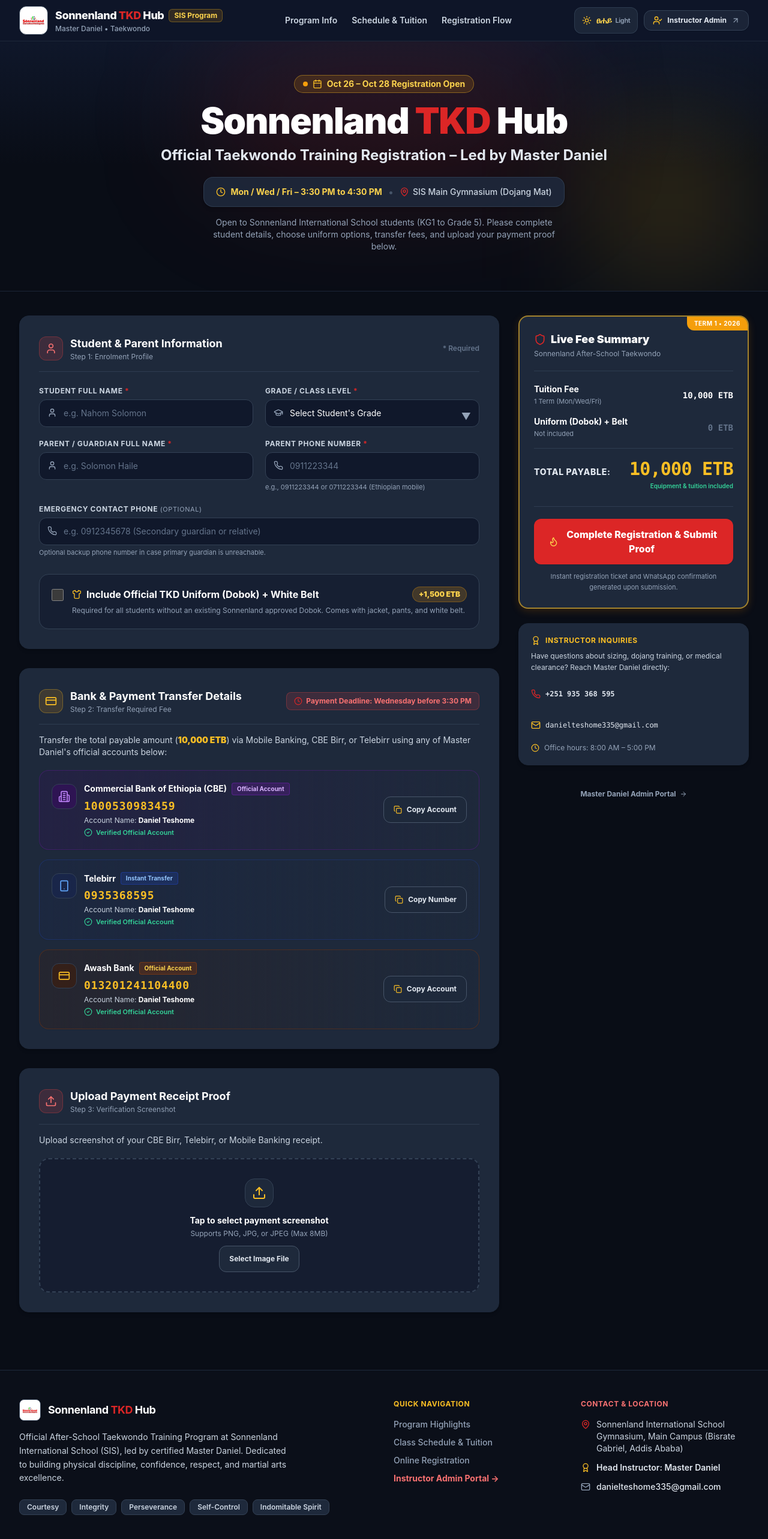
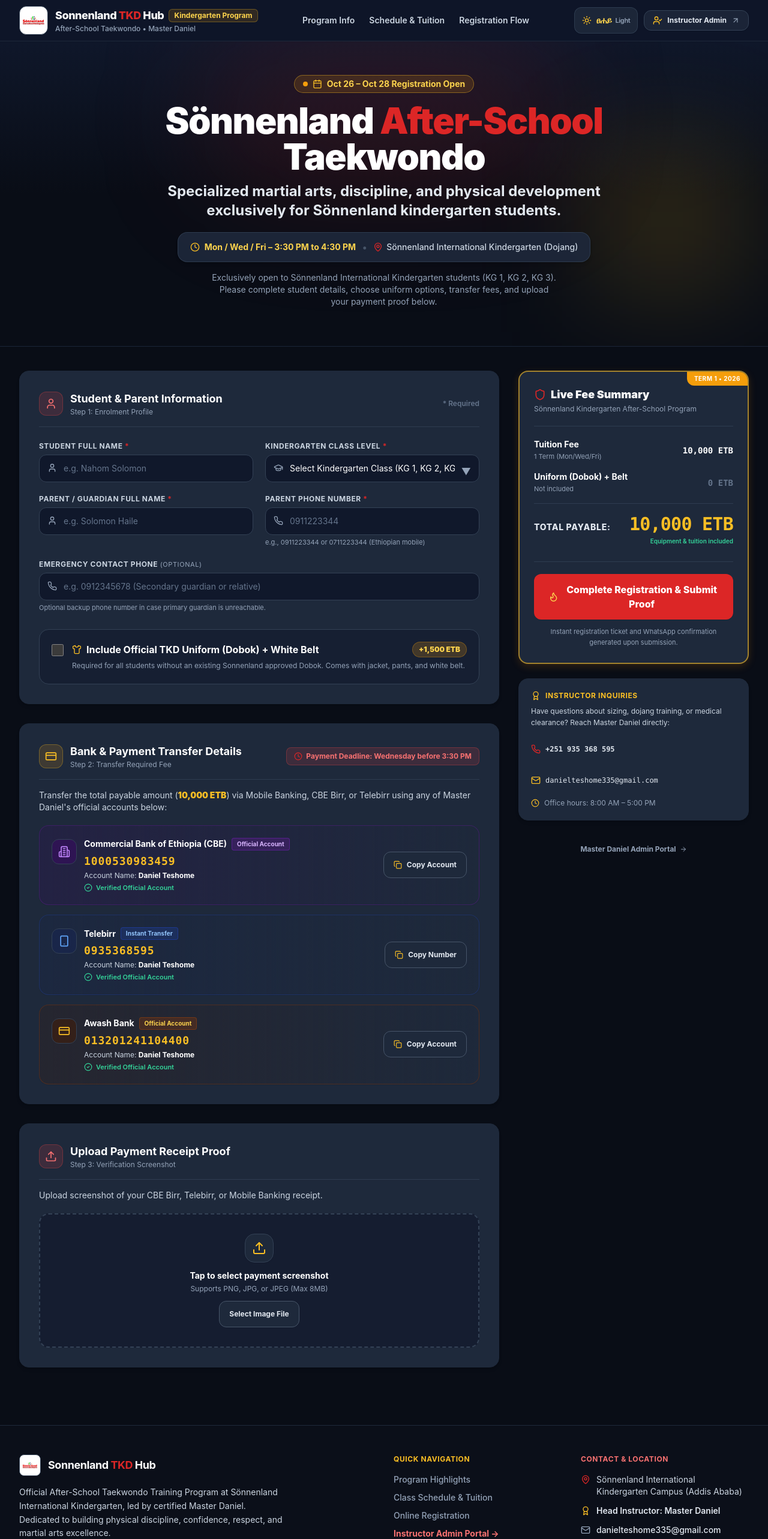
Before and after one commit to danitdk/sonnenland-tkd-hub, a Next.js app: page / in a window 1280 px wide. Shown: the top 2566 px of the page at 60% size. Built offline with nearby package versions, Linux system fonts and the light colour scheme.

Commit message:
feat: add Light and Dark mode theme toggle (sun & moon switcher)

```diff
--- a/src/app/admin/page.js
+++ b/src/app/admin/page.js
@@ -44,13 +44,9 @@ import Badge from "@/components/Badge";
 import ThemeToggle from "@/components/ThemeToggle";
 
 const GRADES = [
-  "KG1",
-  "KG2",
-  "Grade 1",
-  "Grade 2",
-  "Grade 3",
-  "Grade 4",
-  "Grade 5",
+  "KG 1",
+  "KG 2",
+  "KG 3",
 ];
 
 const UNIFORM_SIZES = [
@@ -58,20 +54,18 @@ const UNIFORM_SIZES = [
   "110cm",
   "120cm",
   "130cm",
-  "140cm",
-  "150cm+",
 ];
 
 const SEED_REGISTRATIONS = [
   {
     id: "TKD-2026-1042",
     studentName: "Nahom Solomon",
-    grade: "Grade 3",
+    grade: "KG 3",
     parentName: "Solomon Haile",
     parentPhone: "0911223344",
     emergencyPhone: "0912345678",
     includeUniform: true,
-    uniformSize: "130cm",
+    uniformSize: "120cm",
     uniformStatus: "Needed",
     tuitionFee: 10000,
     uniformFee: 1500,
@@ -86,7 +80,7 @@ const SEED_REGISTRATIONS = [
   {
     id: "TKD-2026-1043",
     studentName: "Selamawit Tadesse",
-    grade: "Grade 4",
+    grade: "KG 2",
     parentName: "Tadesse Bekele",
     parentPhone: "0912445566",
     emergencyPhone: "N/A",
@@ -105,7 +99,7 @@ const SEED_REGISTRATIONS = [
   {
     id: "TKD-2026-1044",
     studentName: "Ephraim Yohannes",
-    grade: "KG2",
+    grade: "KG 2",
     parentName: "Yohannes Girma",
     parentPhone: "0918778899",
     emergencyPhone: "0911002233",
@@ -125,12 +119,12 @@ const SEED_REGISTRATIONS = [
   {
     id: "TKD-2026-1045",
     studentName: "Liya Mekonnen",
-    grade: "Grade 1",
+    grade: "KG 1",
     parentName: "Mekonnen Tesfaye",
     parentPhone: "0920112233",
     emergencyPhone: "N/A",
     includeUniform: true,
-    uniformSize: "120cm",
+    uniformSize: "100cm",
     uniformStatus: "Delivered",
     tuitionFee: 10000,
     uniformFee: 1500,
@@ -144,7 +138,7 @@ const SEED_REGISTRATIONS = [
   {
     id: "TKD-2026-1046",
     studentName: "Dawit Abebe",
-    grade: "Grade 5",
+    grade: "KG 3",
     parentName: "Abebe Kebede",
     parentPhone: "0911334455",
     emergencyPhone: "0911998877",
@@ -181,11 +175,11 @@ export default function InstructorAdminDashboard() {
   const [isAddModalOpen, setIsAddModalOpen] = useState(false);
   const [addForm, setAddForm] = useState({
     studentName: "",
-    grade: "Grade 1",
+    grade: "KG 1",
     parentName: "",
     parentPhone: "",
     includeUniform: false,
-    uniformSize: "120cm",
+    uniformSize: "110cm",
     paymentStatus: "Pending",
     notes: "",
   });
@@ -219,7 +213,7 @@ export default function InstructorAdminDashboard() {
           const normalized = parsed.map((item, idx) => ({
             id: item.id || `TKD-2026-${1000 + idx}`,
             studentName: item.studentName || "Unknown Student",
-            grade: item.grade || "Grade 1",
+            grade: item.grade || "KG 1",
             parentName: item.parentName || "Unknown Parent",
             parentPhone: item.parentPhone || "0911000000",
             emergencyPhone: item.emergencyPhone || "N/A",
@@ -415,11 +409,11 @@ export default function InstructorAdminDashboard() {
 
     setAddForm({
       studentName: "",
-      grade: "Grade 1",
+      grade: "KG 1",
       parentName: "",
       parentPhone: "",
       includeUniform: false,
-      uniformSize: "120cm",
+      uniformSize: "110cm",
       paymentStatus: "Pending",
       notes: "",
     });
@@ -463,9 +457,7 @@ export default function InstructorAdminDashboard() {
     }
 
     let matchesGrade = true;
-    if (filterGrade === "KG") {
-      matchesGrade = s.grade.startsWith("KG");
-    } else if (filterGrade !== "ALL") {
+    if (filterGrade !== "ALL") {
       matchesGrade = s.grade === filterGrade;
     }
 
@@ -554,7 +546,7 @@ export default function InstructorAdminDashboard() {
             Instructor Portal
           </h2>
           <p className="mt-1 text-sm font-bold text-amber-700 dark:text-amber-400">
-            Master Daniel • Sonnenland International School
+            Master Daniel • Sönnenland International Kindergarten
           </p>
           <p className="mt-2 text-xs text-slate-500 dark:text-slate-400">
             Please enter the 4-digit Master PIN to unlock the enrollment administration dashboard.
@@ -689,7 +681,7 @@ export default function InstructorAdminDashboard() {
                 {/* eslint-disable-next-line @next/next/no-img-element */}
                 <img
                   src="/logo.png"
-                  alt="Sonnenland International School Logo"
+                  alt="Sönnenland International Kindergarten Logo"
                   className="h-full w-full object-contain"
                   onError={(e) => {
                     e.currentTarget.onerror = null;
@@ -701,7 +693,7 @@ export default function InstructorAdminDashboard() {
                 <h1 className="text-sm sm:text-base font-black text-slate-900 dark:text-white leading-tight truncate">
                   Instructor Portal — Master Daniel
                 </h1>
-                <p className="text-[11px] text-slate-500 dark:text-slate-400 hidden sm:block">Sonnenland International School (SIS)</p>
+                <p className="text-[11px] text-slate-500 dark:text-slate-400 hidden sm:block">Sönnenland International Kindergarten (SIK)</p>
               </div>
             </div>
           </div>
@@ -766,7 +758,7 @@ export default function InstructorAdminDashboard() {
               </span>
               <span className="text-[11px] font-semibold text-emerald-700 dark:text-emerald-400">Students</span>
             </div>
-            <p className="mt-1 text-[11px] text-slate-500 dark:text-slate-400 truncate">KG1 to Grade 5</p>
+            <p className="mt-1 text-[11px] text-slate-500 dark:text-slate-400 truncate">KG 1 to KG 3</p>
           </div>
 
           <div className="rounded-2xl border border-slate-200 dark:border-slate-800 bg-white dark:bg-[#1E293B] p-4 sm:p-5 shadow-sm transition-all hover:border-emerald-400">
@@ -879,13 +871,10 @@ export default function InstructorAdminDashboard() {
                 onChange={(e) => setFilterGrade(e.target.value)}
                 className="min-h-[44px] col-span-2 sm:col-span-1 rounded-xl border border-slate-300 dark:border-slate-700 bg-white dark:bg-slate-800 px-3 py-2 text-xs font-medium text-slate-800 dark:text-slate-200 focus:border-amber-600 focus:outline-none shadow-sm"
               >
-                <option value="ALL">All Grades</option>
-                <option value="KG">Kindergarten (KG1/KG2)</option>
-                <option value="Grade 1">Grade 1</option>
-                <option value="Grade 2">Grade 2</option>
-                <option value="Grade 3">Grade 3</option>
-                <option value="Grade 4">Grade 4</option>
-                <option value="Grade 5">Grade 5</option>
+                <option value="ALL">All Kindergarten Classes</option>
+                <option value="KG 1">KG 1</option>
+                <option value="KG 2">KG 2</option>
+                <option value="KG 3">KG 3</option>
               </select>
             </div>
 
@@ -1282,7 +1271,7 @@ export default function InstructorAdminDashboard() {
               Showing {filteredStudents.length} of {students.length} enrolled students
             </span>
             <span className="text-slate-600 dark:text-slate-300 font-medium">
-              Master Daniel • Sonnenland International School Taekwondo Program
+              Master Daniel • Sönnenland International Kindergarten After-School Taekwondo Program
             </span>
           </div>
         </div>
@@ -1515,7 +1504,7 @@ export default function InstructorAdminDashboard() {
 
                 <div>
                   <label className="block text-xs font-bold uppercase tracking-wider text-slate-700 dark:text-slate-300 mb-1.5">
-                    Grade / Class Level <span className="text-crimson">*</span>
+                    Kindergarten Class Level <span className="text-crimson">*</span>
                   </label>
                   <div className="relative">
                     <GraduationCap className="h-4 w-4 absolute left-3.5 top-3.5 text-slate-400" />
@@ -1627,7 +1616,7 @@ export default function InstructorAdminDashboard() {
                       </span>
                     </div>
                     <p className="text-[11px] text-slate-500 dark:text-slate-400 mt-1">
-                      Check if student requires official SIS Taekwondo uniform.
+                      Check if student requires official Sönnenland Taekwondo uniform.
                     </p>
                   </div>
                 </label>
--- a/src/app/layout.js
+++ b/src/app/layout.js
@@ -2,9 +2,9 @@ import "./globals.css";
 import { ThemeProvider } from "@/context/ThemeContext";
 
 export const metadata = {
-  title: "Sonnenland TKD Hub | Taekwondo Registration & Payment Management",
+  title: "Sönnenland After-School Taekwondo Program | Kindergarten Portal",
   description:
-    "Official Taekwondo Registration and Payment Management portal for Sonnenland International School led by Master Daniel.",
+    "Official After-School Taekwondo Program for Sönnenland International Kindergarten led by Master Daniel.",
 };
 
 export const viewport = {
--- a/src/app/page.js
+++ b/src/app/page.js
@@ -34,22 +34,16 @@ import {
 } from "lucide-react";
 
 const GRADES = [
-  "KG1",
-  "KG2",
-  "Grade 1",
-  "Grade 2",
-  "Grade 3",
-  "Grade 4",
-  "Grade 5",
+  "KG 1",
+  "KG 2",
+  "KG 3",
 ];
 
 const UNIFORM_SIZES = [
-  { value: "100cm", label: "Size 100cm (KG1 / KG2, Height ~95-105cm)" },
-  { value: "110cm", label: "Size 110cm (KG2 / Grade 1, Height ~105-115cm)" },
-  { value: "120cm", label: "Size 120cm (Grade 1 / 2, Height ~115-125cm)" },
-  { value: "130cm", label: "Size 130cm (Grade 2 / 3, Height ~125-135cm)" },
-  { value: "140cm", label: "Size 140cm (Grade 4 / 5, Height ~135-145cm)" },
-  { value: "150cm+", label: "Size 150cm+ (Height 145cm and above)" },
+  { value: "100cm", label: "Size 100cm (KG 1, Height ~95-105cm)" },
+  { value: "110cm", label: "Size 110cm (KG 2, Height ~105-115cm)" },
+  { value: "120cm", label: "Size 120cm (KG 3, Height ~115-125cm)" },
+  { value: "130cm", label: "Size 130cm (Height ~125cm and above)" },
 ];
 
 const BANK_ACCOUNTS = [
@@ -108,7 +102,7 @@ export default function ParentRegistrationPage() {
   const [parentPhone, setParentPhone] = useState("");
   const [emergencyPhone, setEmergencyPhone] = useState("");
   const [includeUniform, setIncludeUniform] = useState(false);
-  const [uniformSize, setUniformSize] = useState("120cm");
+  const [uniformSize, setUniformSize] = useState("110cm");
 
   // Payment Proof Upload State
   const [receiptImage, setReceiptImage] = useState(null);
@@ -364,12 +358,12 @@ export default function ParentRegistrationPage() {
 
             {/* Title */}
             <h1 className="text-3xl sm:text-5xl lg:text-6xl font-black tracking-tight text-slate-900 dark:text-white leading-tight">
-              Sonnenland <span className="text-crimson">TKD</span> Hub
+              Sönnenland <span className="text-crimson">After-School</span> Taekwondo
             </h1>
 
             {/* Subtitle */}
             <p className="mt-3 text-base sm:text-2xl font-bold text-slate-700 dark:text-slate-200 max-w-3xl mx-auto leading-snug">
-              Official Taekwondo Training Registration – Led by Master Daniel
+              Specialized martial arts, discipline, and physical development exclusively for Sönnenland kindergarten students.
             </p>
 
             {/* Schedule Indicator */}
@@ -381,12 +375,12 @@ export default function ParentRegistrationPage() {
               <span className="hidden sm:inline text-slate-300 dark:text-slate-600">•</span>
               <div className="flex items-center gap-1.5 text-slate-600 dark:text-slate-300 font-medium text-xs sm:text-sm">
                 <MapPin className="h-4 w-4 text-crimson shrink-0" />
-                <span>SIS Main Gymnasium (Dojang Mat)</span>
+                <span>Sönnenland International Kindergarten (Dojang)</span>
               </div>
             </div>
 
             <p className="mt-4 text-xs sm:text-sm text-slate-600 dark:text-slate-400 max-w-xl mx-auto leading-relaxed">
-              Open to Sonnenland International School students (KG1 to Grade 5).
+              Exclusively open to Sönnenland International Kindergarten students (KG 1, KG 2, KG 3).
               Please complete student details, choose uniform options, transfer fees, and upload your payment proof below.
             </p>
           </div>
@@ -455,7 +449,7 @@ export default function ParentRegistrationPage() {
                       {/* Grade / Class Level */}
                       <div id="grade">
                         <label className="block text-xs font-bold uppercase tracking-wider text-slate-700 dark:text-slate-300 mb-1.5">
-                          Grade / Class Level <span className="text-crimson">*</span>
+                          Kindergarten Class Level <span className="text-crimson">*</span>
                         </label>
                         <div className="relative">
                           <GraduationCap className="h-4 w-4 absolute left-3.5 top-3.5 text-slate-400 pointer-events-none" />
@@ -472,7 +466,7 @@ export default function ParentRegistrationPage() {
                             }`}
                           >
                             <option value="" disabled className="text-slate-400">
-                              Select Student's Grade
+                              Select Kindergarten Class (KG 1, KG 2, KG 3)
                             </option>
                             {GRADES.map((g) => (
                               <option key={g} value={g} className="bg-white dark:bg-slate-800 text-slate-900 dark:text-white">
@@ -849,7 +843,7 @@ export default function ParentRegistrationPage() {
                     <h2 className="text-lg font-black text-slate-900 dark:text-white">Live Fee Summary</h2>
                   </div>
                   <p className="text-xs text-slate-500 dark:text-slate-400 mt-0.5">
-                    Sonnenland After-School Taekwondo
+                    Sönnenland Kindergarten After-School Program
                   </p>
 
                   <div className="mt-5 space-y-3.5 border-t border-slate-200 dark:border-slate-700/80 pt-5 text-sm">
--- a/src/components/Footer.js
+++ b/src/components/Footer.js
@@ -13,7 +13,7 @@ export default function Footer() {
                 {/* eslint-disable-next-line @next/next/no-img-element */}
                 <img
                   src="/logo.png"
-                  alt="Sonnenland International School Logo"
+                  alt="Sönnenland International Kindergarten Logo"
                   className="h-full w-full object-contain"
                   onError={(e) => {
                     e.currentTarget.onerror = null;
@@ -26,7 +26,7 @@ export default function Footer() {
               </span>
             </div>
             <p className="text-sm text-slate-600 dark:text-slate-300 max-w-md leading-relaxed">
-              Official After-School Taekwondo Training Program at Sonnenland International School (SIS), led by certified Master Daniel. Dedicated to building physical discipline, confidence, respect, and martial arts excellence.
+              Official After-School Taekwondo Training Program at Sönnenland International Kindergarten, led by certified Master Daniel. Dedicated to building physical discipline, confidence, respect, and martial arts excellence.
             </p>
             {/* Clean English-only Tenets */}
             <div className="flex flex-wrap gap-2 pt-2">
@@ -85,7 +85,7 @@ export default function Footer() {
             <ul className="mt-4 space-y-3 text-sm text-slate-600 dark:text-slate-300">
               <li className="flex items-start gap-2.5">
                 <MapPin className="h-4 w-4 mt-0.5 text-crimson shrink-0" />
-                <span>Sonnenland International School Gymnasium, Main Campus (Bisrate Gabriel, Addis Ababa)</span>
+                <span>Sönnenland International Kindergarten Campus (Addis Ababa)</span>
               </li>
               <li className="flex items-center gap-2.5">
                 <Award className="h-4 w-4 text-amber-600 dark:text-amber-400 shrink-0" />
@@ -105,7 +105,7 @@ export default function Footer() {
         </div>
 
         <div className="mt-12 border-t border-slate-200 dark:border-slate-800 pt-6 flex flex-col sm:flex-row items-center justify-between text-xs text-slate-500 dark:text-slate-400 gap-4">
-          <p>© {new Date().getFullYear()} Sonnenland International School Taekwondo Program. All rights reserved.</p>
+          <p>© {new Date().getFullYear()} Sönnenland International Kindergarten Taekwondo Program. All rights reserved.</p>
           <p className="flex items-center gap-1.5">
             Designed for <span className="text-slate-800 dark:text-slate-200 font-semibold">Master Daniel</span> • Mobile-Friendly Web App
           </p>
--- a/src/components/Navbar.js
+++ b/src/components/Navbar.js
@@ -18,7 +18,7 @@ export default function Navbar() {
             {/* eslint-disable-next-line @next/next/no-img-element */}
             <img
               src="/logo.png"
-              alt="Sonnenland International School Logo"
+              alt="Sönnenland International Kindergarten Logo"
               className="h-full w-full object-contain"
               onError={(e) => {
                 e.currentTarget.onerror = null;
@@ -32,11 +32,11 @@ export default function Navbar() {
                 Sonnenland <span className="text-crimson">TKD</span> Hub
               </span>
               <span className="hidden sm:inline-flex items-center rounded-md bg-amber-50 dark:bg-amber-500/15 px-2 py-0.5 text-xs font-bold text-amber-800 dark:text-amber-300 border border-amber-200 dark:border-amber-400/30">
-                SIS Program
+                Kindergarten Program
               </span>
             </div>
             <p className="text-xs text-slate-500 dark:text-slate-400 font-medium">
-              Master Daniel • Taekwondo
+              After-School Taekwondo • Master Daniel
             </p>
           </div>
         </Link>
```
